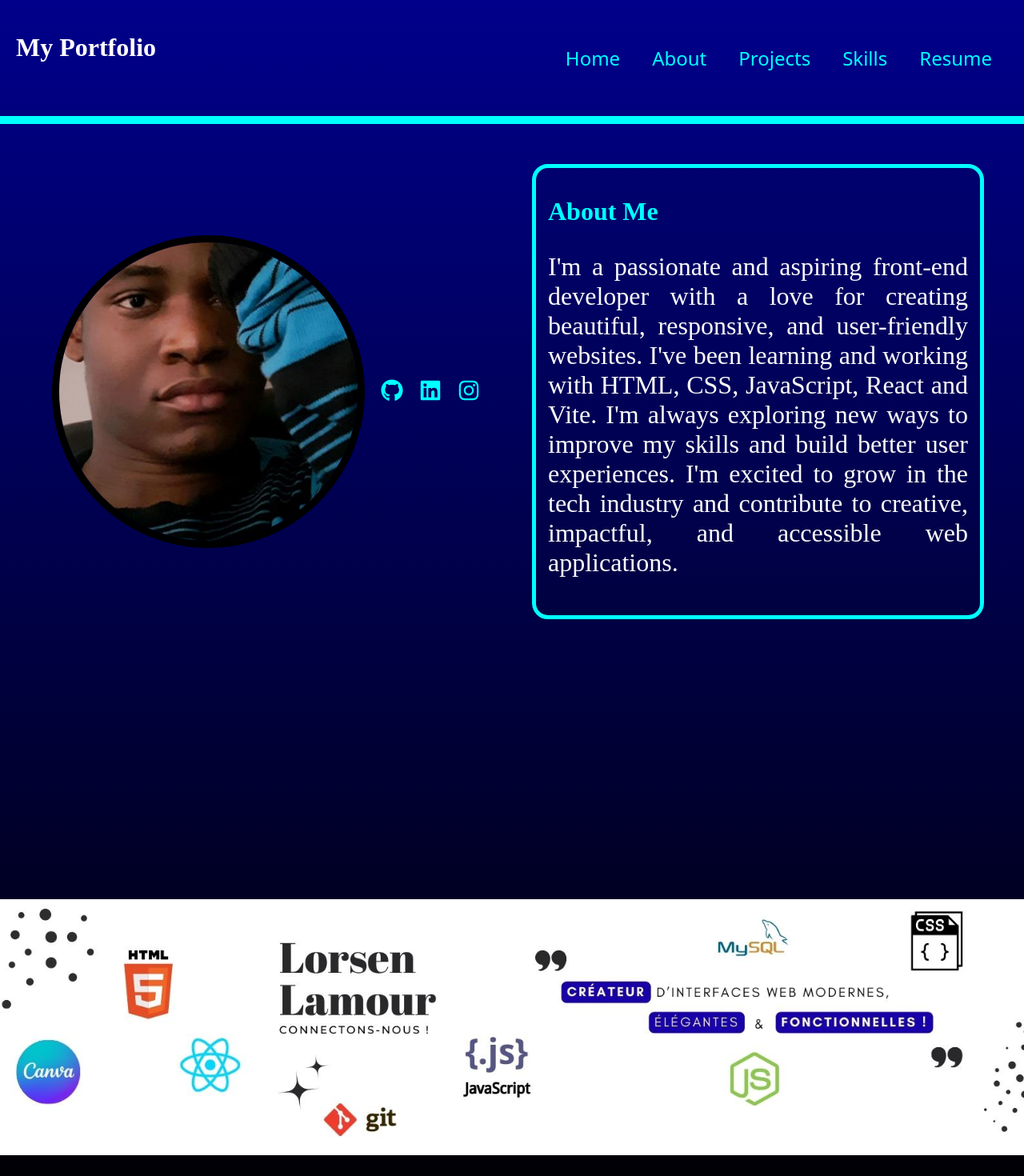
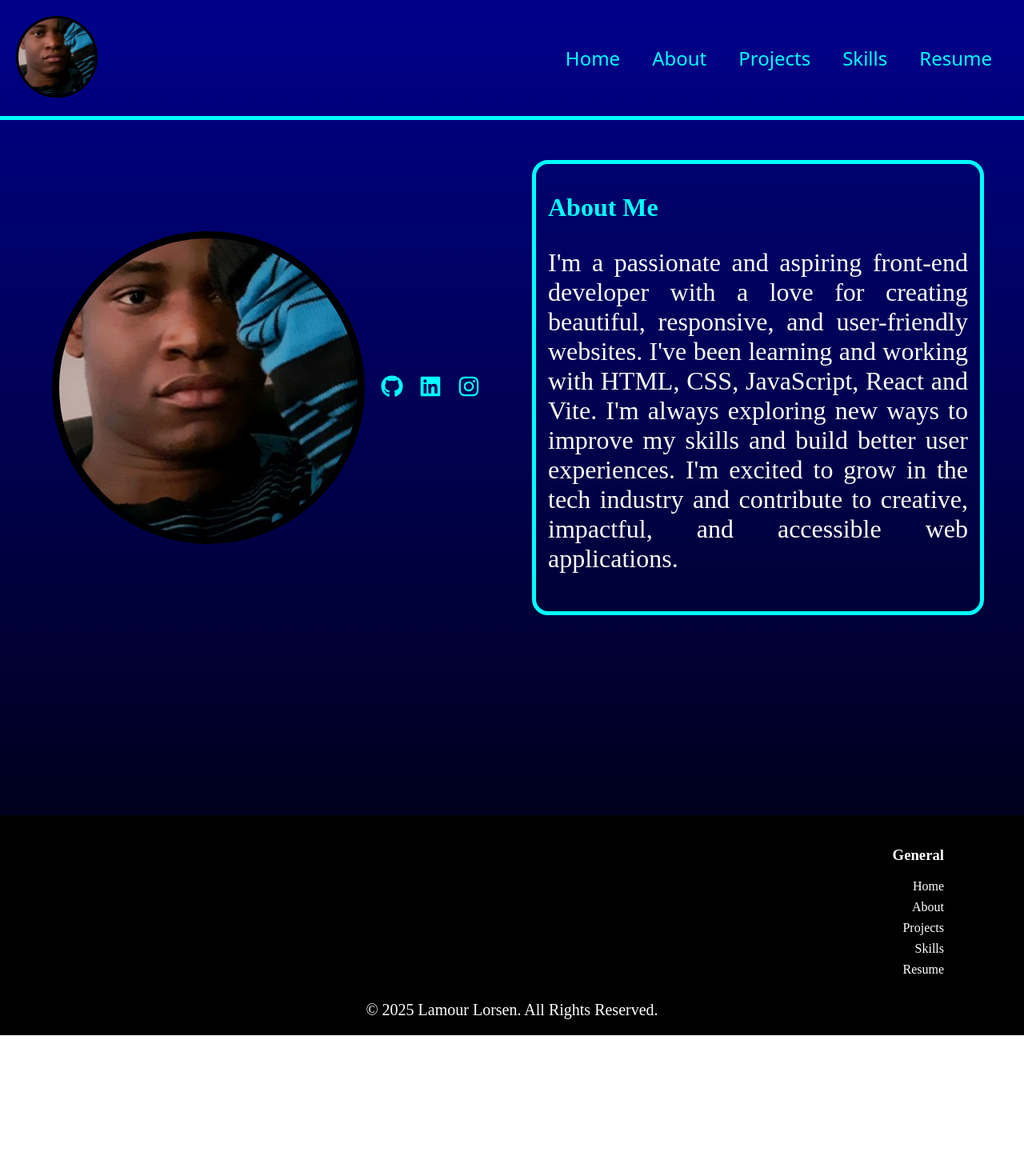
Before and after one commit to LorsenLamour/my-portfolio, a React (Vite) app: page /about in a window 1280 px wide. Shown: the top 1470 px of the page at 80% size. After the commit the page ends 1294 px from the top, so only its background shows below. Built offline with nearby package versions, Linux system fonts and the light colour scheme; a web font is replaced by a local one.

Commit message:
Updated components and pages: footer,header,about and home. Removed the footer picture. Added a links  of my pages in the footer

```diff
--- a/src/components/Footer/Footer.css
+++ b/src/components/Footer/Footer.css
@@ -1,16 +1,9 @@
 .footer-style {
-    margin-top: 300px;
+    background-color: black;
+    position: relative;
+    width: 100%;
+    bottom: 0;
 
-}
-
-.image-footer-style {
-
-
-    height:100%;
-    width: 100%;
-    background-position: center;
-    display: block;
-    position: relative;
 }
 
 .footer-text-style {
@@ -26,3 +19,27 @@
     padding-top: 10px;
 
 }
+
+.footer-section-general {
+    padding-top: 20px;
+    text-align: right;
+    padding-right: 100px;
+    color: white;
+
+
+
+
+
+}
+
+.footer-section-general li a {
+    text-decoration: none;
+    color: white;
+
+
+
+}
+.footer-section-general li {
+  list-style: none;
+  margin: 0.5em 0;
+}
--- a/src/components/Footer/Footer.jsx
+++ b/src/components/Footer/Footer.jsx
@@ -4,11 +4,22 @@ function Footer() {
     return (
         <div className="footer-style">
 
-                <img className="image-footer-style" src={footerpng} alt="Description de l'image"></img>
+            <div className="footer-section-general">
+                <h3>General</h3>
+                <ul>
+                    <li><a href="#">Home</a></li>
+                    <li><a href="#">About</a></li>
+                    <li><a href="#">Projects</a></li>
+                    <li><a href="#">Skills</a></li>
+                    <li><a href="#">Resume</a></li>
 
-                <p className="footer-text-style">&copy; 2024 Mon Site Web</p>
+                </ul>
+
+
 
             </div>
+            <p className="footer-text-style">&copy; 2025 Lamour Lorsen. All Rights Reserved.</p>
+        </div>
 
     )
 }
--- a/src/components/Header/Header.css
+++ b/src/components/Header/Header.css
@@ -5,14 +5,23 @@
   justify-content: space-between;
   display: flex;
   position: relative;
-  border-bottom:10px solid aqua;
+  border-bottom:5px solid aqua;
 }
 
 .mainHeader li {
   float: left;
   list-style:none;
 }
+.header-profile-picture {
+  width: 100%;
+  max-width: 25%;
+  border-radius: 50%;
+  border: 3px solid #000000;
+  display: block;
+  box-sizing: border-box;
 
+
+}
 .mainHeader ul{
  gap: 40px;
  display: flex;
--- a/src/components/Header/Header.jsx
+++ b/src/components/Header/Header.jsx
@@ -2,6 +2,8 @@ import { Link } from "react-router-dom";
 import '../Header/Header.css';
 import { useState } from "react";
 import { FaBars, FaTimes } from 'react-icons/fa';
+import profilPicture from "../../assets/Pictures/cc.jpg"
+
 
 const CV_PATH = "/pdfFiles/CV-Lamour_Lorsen.pdf";
 
@@ -9,7 +11,9 @@ function Header() {
     const [isOpen, setIsOpen] = useState(false);
     const toggleMenu = () => setIsOpen(!isOpen); return (
         <header className="mainHeader">
-            <h1>My Portfolio</h1>
+            <div>
+                <img className='header-profile-picture' src={profilPicture} alt="Profile Picture" />
+            </div>
             <button className="hamburger" onClick={toggleMenu}>
                 {isOpen ? <FaTimes /> : <FaBars />}
             </button>
--- a/src/pages/About/About.css
+++ b/src/pages/About/About.css
@@ -1,6 +1,7 @@
 .aboutContainer {
     display: flex;
     gap: 50px;
+    padding-bottom: 200px;
 }
 
 .aboutRow {
@@ -22,6 +23,7 @@
 .aboutSection {
     color: #fcfcfc;
     text-justify: auto;
+
 }
 
 .aboutSection p {
--- a/src/pages/About/About.jsx
+++ b/src/pages/About/About.jsx
@@ -9,7 +9,6 @@ const aboutMe = {
                 I'm excited to grow in the tech industry and contribute to creative, impactful, and accessible web applications.`,
     profilPicture: profilPicture,
 }
-
 function About() {
     return (
 
@@ -33,6 +32,7 @@ function About() {
                     </div>
                 </div>
             </div>
+
         </div>
 
 
--- a/src/pages/Home/Home.css
+++ b/src/pages/Home/Home.css
@@ -3,3 +3,9 @@ text-align: center;
 margin-top: 10%;
 font-size: 40px;
 color: white;}
+
+.homeDescription{
+text-align: center;
+color: white;
+padding-bottom: 200px;
+}
--- a/src/pages/Home/Home.jsx
+++ b/src/pages/Home/Home.jsx
@@ -1,17 +1,17 @@
 import '../Home/Home.css';
 const homeDescription = {
-    title: 'Bienvenu sur mon portfolio personnel',
-    description: ''
+    title: `Creator of modern, elegant & functional web interfaces!`,
+    description: `Hi, my name is Lamour Lorsen. I'm a computer science student always eager to learn.`
 }
 
 function Home() {
     return (
-
+        <div>
 
             <h1 className="homeTitle">{homeDescription.title}</h1>
+            <h4 className="homeDescription">{homeDescription.description}</h4>
 
-
-
+        </div>
 
 
 
```
Also changed, not shown: 1 other file (tests, documents, lock files or other folders).
